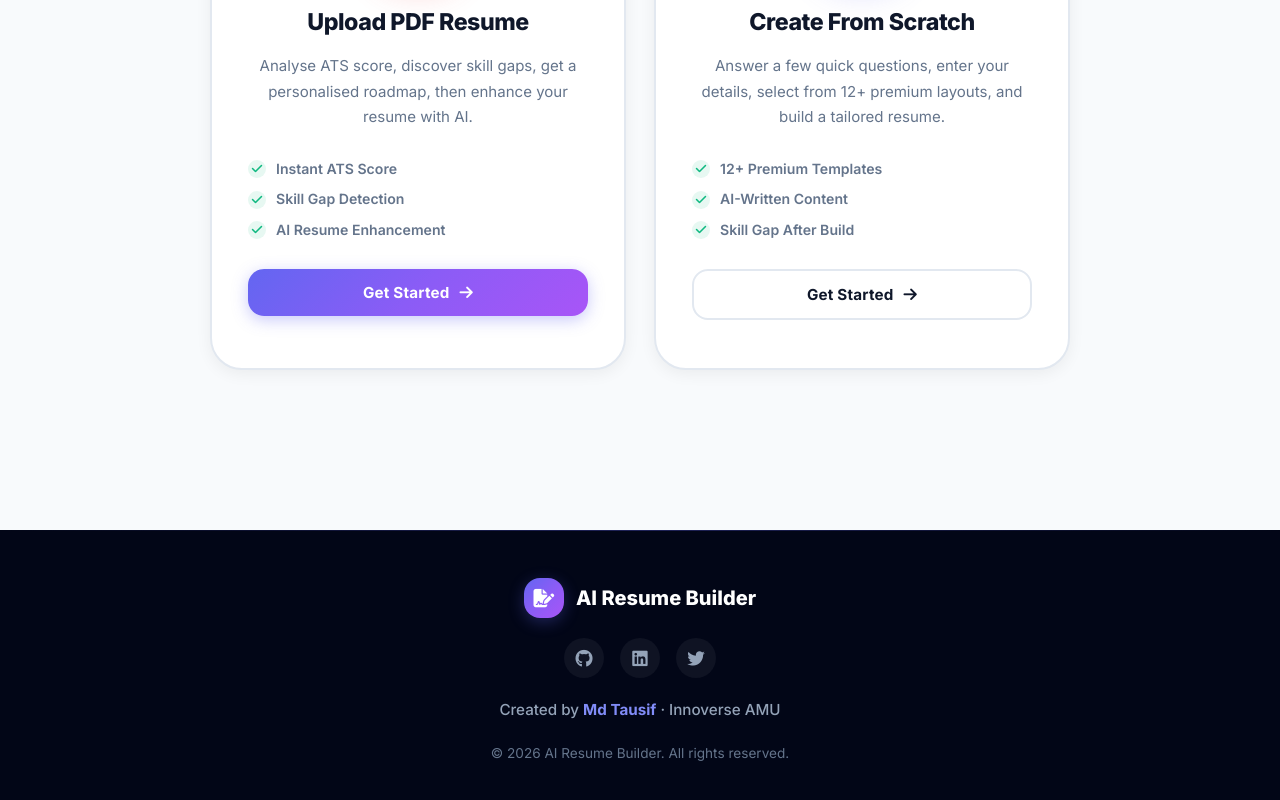
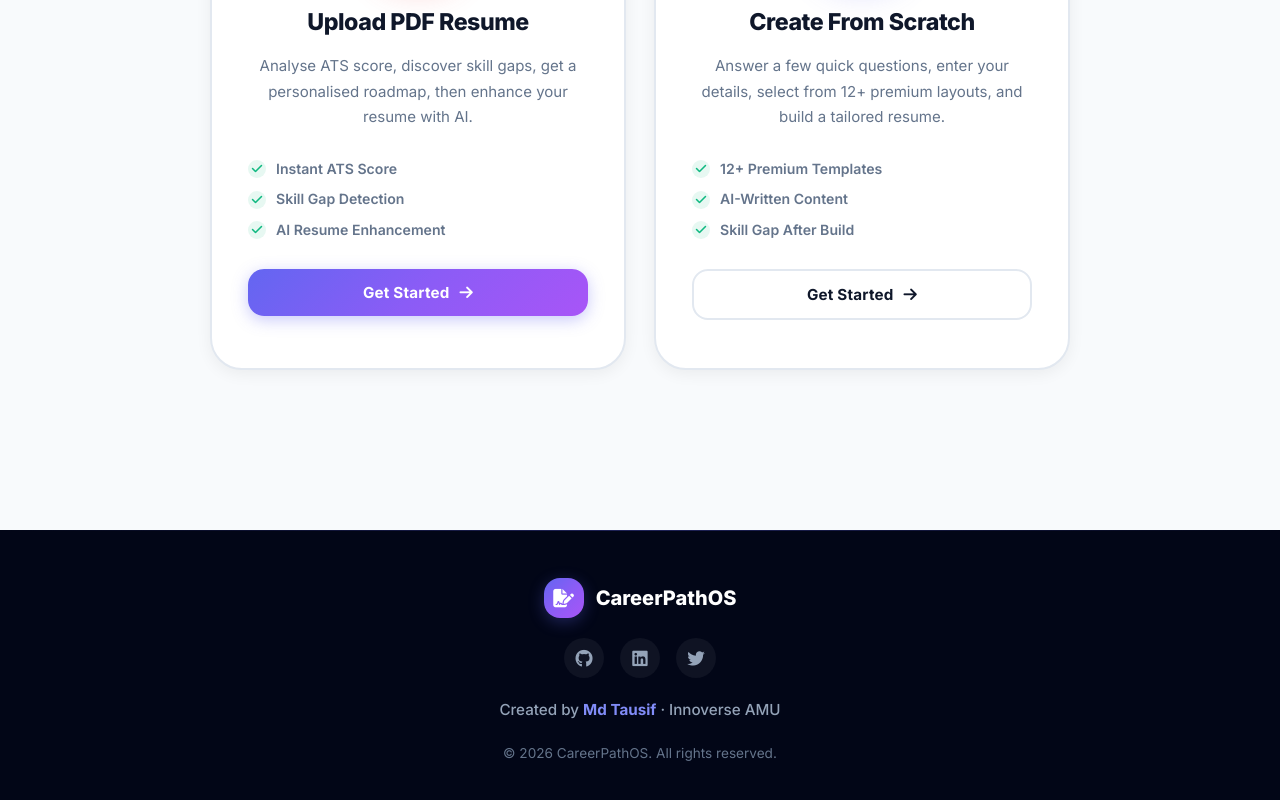
Before and after one commit to tausifmd6565-bit/innoverse_ResumeBuilder, a website: page index.html in a window 1280 px wide. Shown: the part 2271-3071 px from the top of the page. Drawn offline with nearby package versions, Linux system fonts and the light colour scheme; a script that the page names is missing.

Commit message:
Rebrand application to CareerPathOS across HTML, package.json, server, and Dockerfile

```diff
--- a/index.html
+++ b/index.html
@@ -3,7 +3,7 @@
 <head>
     <meta charset="UTF-8">
     <meta name="viewport" content="width=device-width, initial-scale=1.0">
-    <title>AI Resume Builder — Innoverse AMU</title>
+    <title>CareerPathOS — Innoverse AMU</title>
     <link rel="stylesheet" href="style.css">
     <link href="https://fonts.googleapis.com/css2?family=Inter:wght@300;400;500;600;700;800;900&family=Poppins:wght@700;800;900&family=Montserrat:wght@700;800&display=swap" rel="stylesheet">
     <link rel="stylesheet" href="https://cdnjs.cloudflare.com/ajax/libs/font-awesome/6.4.0/css/all.min.css">
@@ -23,7 +23,7 @@
     ═══════════════════════════════════════ -->
     <nav class="navbar" id="navbar">
         <div class="nav-brand">
-            <div class="nav-logo" title="Innoverse AI Resume Builder"><i class="fas fa-file-signature"></i></div>
+            <div class="nav-logo" title="CareerPathOS"><i class="fas fa-file-signature"></i></div>
             <div class="nav-badge-wrap">
                 <span class="nav-badge-innoverse">Innoverse</span>
                 <span class="nav-badge-amu">AMU</span>
@@ -719,7 +719,7 @@
         <div class="footer-content-simple">
             <div class="footer-brand-simple">
                 <div class="footer-logo"><i class="fas fa-file-signature"></i></div>
-                <span>AI Resume Builder</span>
+                <span>CareerPathOS</span>
             </div>
             <div class="footer-socials-simple">
                 <a href="https://github.com/tausifmd6565-bit" target="_blank" aria-label="Github"><i class="fab fa-github"></i></a>
@@ -727,7 +727,7 @@
                 <a href="https://twitter.com/mdtausif" target="_blank" aria-label="Twitter"><i class="fab fa-twitter"></i></a>
             </div>
             <p class="footer-by">Created by <a href="#" class="footer-link">Md Tausif</a> &middot; Innoverse AMU</p>
-            <p class="footer-copyright">&copy; 2026 AI Resume Builder. All rights reserved.</p>
+            <p class="footer-copyright">&copy; 2026 CareerPathOS. All rights reserved.</p>
         </div>
     </footer>
 
--- a/package.json
+++ b/package.json
@@ -1,7 +1,7 @@
 {
-  "name": "ai-resume-builder-innoverse-amu",
-  "version": "1.0.0",
-  "description": "AI-powered resume builder for students - Campus Club, Internship, Job, Academic, and Freelance resumes",
+  "name": "careerpathos",
+  "version": "2.0.0",
+  "description": "CareerPathOS — AI-powered Career & Resume Intelligence Platform for Students and Professionals",
   "main": "server.js",
   "scripts": {
     "start": "node server.js",
--- a/server.js
+++ b/server.js
@@ -188,7 +188,7 @@ function parseResumeText(text) {
 // ============================================
 
 app.get('/api/health', (req, res) => {
-    res.json({ status: 'ok', message: 'AI Resume Builder API is running', version: '2.0' });
+    res.json({ status: 'ok', message: 'CareerPathOS API is running', version: '2.0' });
 });
 
 app.post('/api/generate-resume', async (req, res) => {
@@ -376,7 +376,7 @@ app.get('/', (req, res) => {
 });
 
 app.listen(PORT, () => {
-    console.log(`\n🚀 AI Resume Builder v2.0 running on http://localhost:${PORT}`);
+    console.log(`\n🚀 CareerPathOS v2.0 running on http://localhost:${PORT}`);
     console.log(`📄 Open http://localhost:${PORT} in your browser\n`);
 });
 
```
Also changed, not shown: 1 other file.
